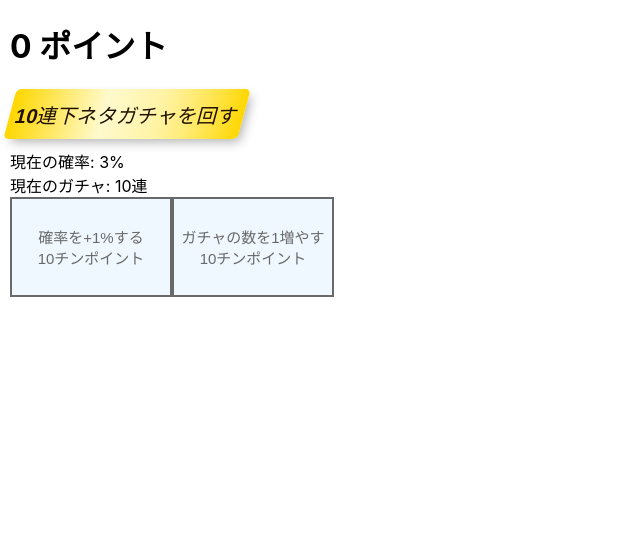
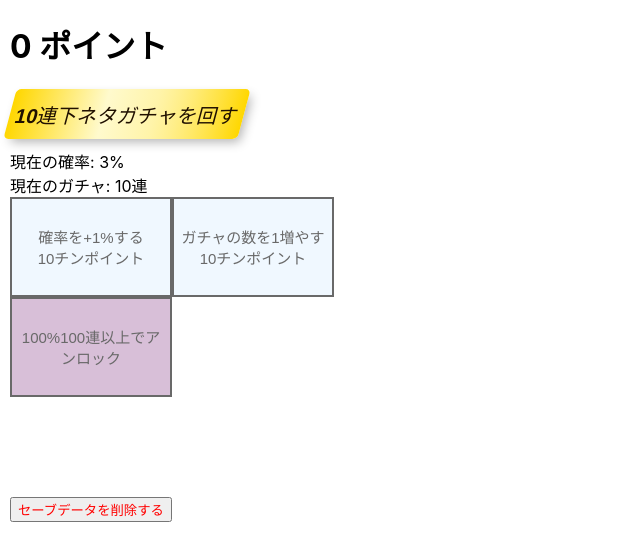
Before and after one commit to michirakara/incremental-gacha, a React (Create React App) app: page / in a window 1280 px wide. Shown: the top 560 px of the page, without its empty margins (0-640 px from the left). Built offline with nearby package versions, Linux system fonts and the light colour scheme.

Commit message:
added prestige (still wip)

```diff
--- a/src/App.js
+++ b/src/App.js
@@ -17,10 +17,21 @@ function RenUpgrade({onClick,cost,isEnabled}){
     else return <button className="ren-upgrade upgrade-button disabled" onClick={onClick}>ガチャの数を1増やす<br/>{cost}チンポイント</button>
 }
 
+function Prestige({onClick,isEnabled,multiplier}){
+    if(isEnabled)return <button className="prestige enabled" onClick={onClick}>コストの増加速度→^{multiplier}<br/>それ以外の進捗をリセット</button>
+    else return <button className="prestige disabled" onClick={onClick}>100%100連以上でアンロック</button>
+}
+
+function DeleteSave({onClick}){
+    return <button className="delete-save" onClick={onClick}>セーブデータを削除する</button>;
+}
 
 
 export default function Game(){
     const [chinpoint,setChinpoint]=useState(0);
+
+    const [upgradeCostSpeed,setUpgradeCostSpeed]=useState(1.1);
+    const prestigeMultiplier=0.8;
 
     const [ren,setRen]=useState(10);
     const [renUpgradeCost,setRenUpgradeCost]=useState(10);
@@ -29,6 +40,8 @@ export default function Game(){
     const [probUpgradeCost,setProbUpgradeCost]=useState(10);
 
     const [result,setResult]=useState([]);
+
+    const [prestigeNum,setPrestigeNum]=useState(0);
 
     React.useEffect(() => {
         // load save from localStorage
@@ -52,6 +65,13 @@ export default function Game(){
             }else{
                 setProbUpgradeCost(parseInt(localStorage.getItem("probUpgradeCost")));
             }
+        }
+
+        if(localStorage.getItem("prestigeNum")!=null){
+            setPrestigeNum(parseInt(localStorage.getItem("prestigeNum")));
+        }
+        if(localStorage.getItem("upgradeCostSpeed")!=null){
+            setPrestigeNum(Number(localStorage.getItem("upgradeCostSpeed")));
         }
     },[]);
 
@@ -79,9 +99,9 @@ export default function Game(){
         if(chinpoint>=probUpgradeCost){
             setProbPercent(probPercent+1);
             setChinpoint(chinpoint-probUpgradeCost);
-            setProbUpgradeCost(Math.floor(probUpgradeCost*1.1));
+            setProbUpgradeCost(Math.max(probUpgradeCost+1,Math.floor(probUpgradeCost*upgradeCostSpeed)));
             localStorage.setItem("probPercent",(probPercent+1).toString());
-            localStorage.setItem("probUpgradeCost",Math.floor(probUpgradeCost*1.1).toString());
+            localStorage.setItem("probUpgradeCost",Math.max(probUpgradeCost,Math.floor(probUpgradeCost*upgradeCostSpeed).toString()));
             localStorage.setItem("chinpoint",(chinpoint-probUpgradeCost).toString());
             if(probPercent+1===100){
                 setProbUpgradeCost(Infinity);
@@ -94,10 +114,39 @@ export default function Game(){
         if(chinpoint>=renUpgradeCost){
             setRen(ren+1);
             setChinpoint(chinpoint-renUpgradeCost);
-            setRenUpgradeCost(Math.floor(renUpgradeCost*1.1));
+            setRenUpgradeCost(Math.max(renUpgradeCost+1,Math.floor(renUpgradeCost*upgradeCostSpeed)));
             localStorage.setItem("ren",(ren+1).toString());
-            localStorage.setItem("renUpgradeCost",Math.floor(renUpgradeCost*1.1).toString());
+            localStorage.setItem("renUpgradeCost",Math.max(renUpgradeCost+1,Math.floor(renUpgradeCost*upgradeCostSpeed).toString()));
             localStorage.setItem("chinpoint",(chinpoint-renUpgradeCost).toString());
+        }
+    }
+
+    const prestige = () => {
+        if(probPercent>=100 && ren>=100){
+            setRen(10);
+            setRenUpgradeCost(10);
+            setProbPercent(3);
+            setProbUpgradeCost(10);
+            setChinpoint(0);
+
+            setPrestigeNum(prestigeNum+1);
+            setUpgradeCostSpeed(upgradeCostSpeed**prestigeMultiplier);
+
+            localStorage.setItem("ren","10");
+            localStorage.setItem("renUpgradeCost","10");
+            localStorage.setItem("probPercent","3");
+            localStorage.setItem("probUpgradeCost","10");
+            localStorage.setItem("chinpoint","0");
+            localStorage.setItem("prestigeNum",(prestigeNum+1).toString());
+            localStorage.setItem("upgradeCostSpeed",(upgradeCostSpeed**prestigeMultiplier).toString());
+
+        }
+    }
+
+    const deleteSave = () => {
+        if(window.confirm("本当にデータを削除しますか？\nこれはソフトリセットではありません！")){
+            localStorage.clear();
+            window.location.reload();
         }
     }
 
@@ -121,6 +170,14 @@ export default function Game(){
                 <ProbUpgrade onClick={() => probUpgrade()} cost={probUpgradeCost} isEnabled={probUpgradeCost<=chinpoint}/>
                 <RenUpgrade onClick={() => renUpgrade()} cost={renUpgradeCost} isEnabled={renUpgradeCost<=chinpoint}/>
             </div>
+
+            <div className="prestige">
+                <Prestige onClick={() => prestige()} isEnabled={probPercent>=100 && ren>=100} multiplier={prestigeMultiplier}/>
+            </div>
+
+            <div className="options">
+                <DeleteSave onClick={() => deleteSave()}/>
+            </div>
         </>
     );
 }
--- a/src/App.scss
+++ b/src/App.scss
@@ -53,6 +53,28 @@
     }
 }
 
+.prestige{
+    font-size:15px;
+    width:162px;
+    height:100px;
+
+    &.disabled{
+        color:dimgray;
+        background: thistle;
+        border: 2px solid dimgray;
+    }
+    &.enabled{
+        color:black;
+        background:mediumpurple;
+        border:2px solid black;
+    }
+}
+
+.delete-save{
+    margin-top:100px;
+    color:red;
+}
+
 @keyframes rainbow{
     to {background-position-x: 200%;}
 }
```
Also changed, not shown: 11 other files (tests, documents, lock files or other folders).
